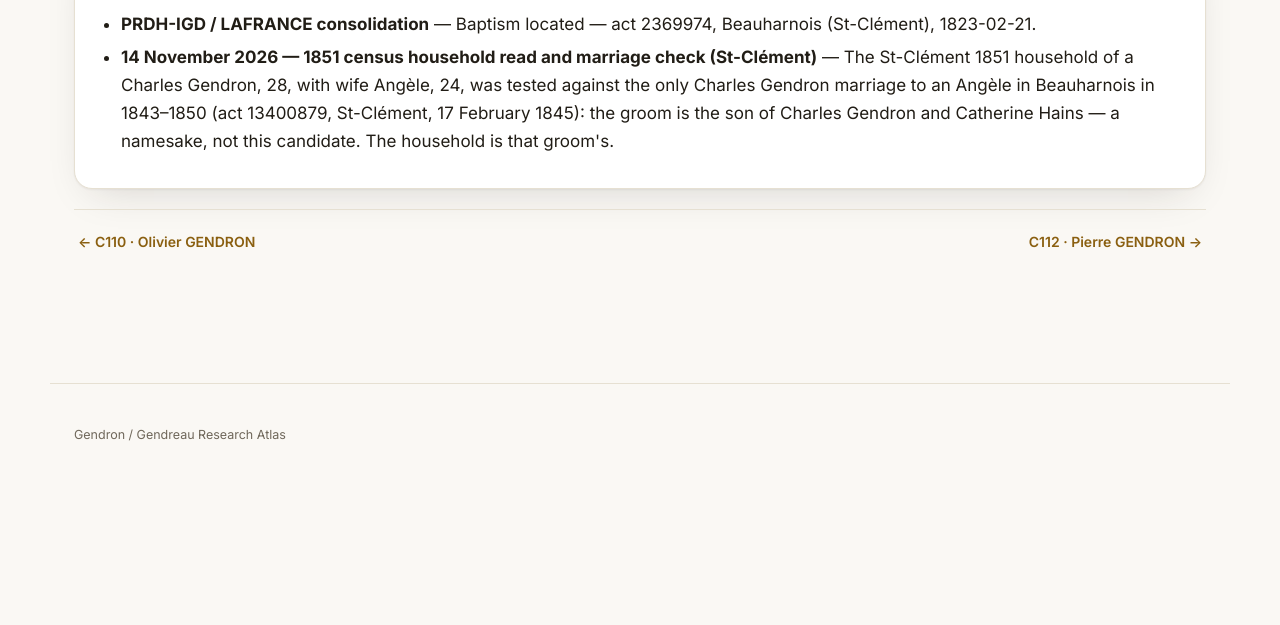
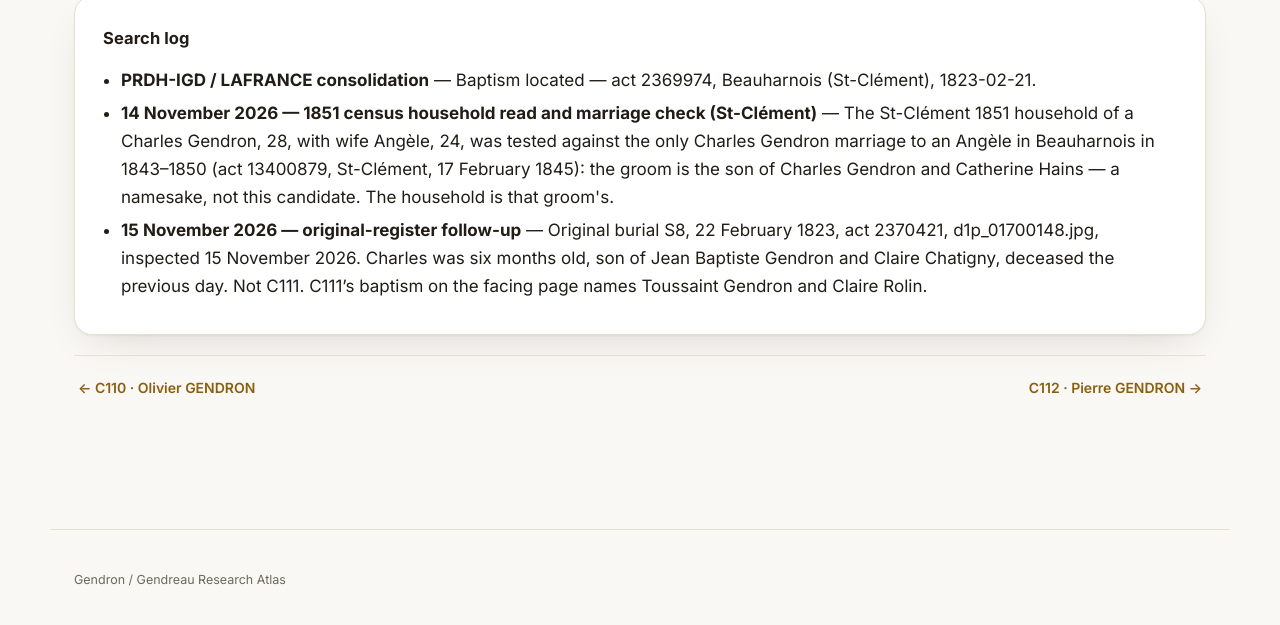
Before and after one commit to vetharmon/gendron-research, a Jekyll site: the page built from _candidates/c111.md, in a window 1280 px wide and 900 px high, scrolled down 2248 px, cut to the strip 263-888 px from the top of the window. Built offline with Jekyll 4.4.1, drawn with Linux system fonts in a browser that asks for light colours; before the commit the page ends 3003 px from its top, so only the background shows below that; some of the changed text lies outside the part shown.

Commit message:
Record original burial checks for C111 and C164

```diff
--- a/_candidates/c111.md
+++ b/_candidates/c111.md
@@ -17,6 +17,8 @@ search_log:
     outcome: "Baptism located — act 2369974, Beauharnois (St-Clément), 1823-02-21."
   - resource: "14 November 2026 — 1851 census household read and marriage check (St-Clément)"
     outcome: "The St-Clément 1851 household of a Charles Gendron, 28, with wife Angèle, 24, was tested against the only Charles Gendron marriage to an Angèle in Beauharnois in 1843–1850 (act 13400879, St-Clément, 17 February 1845): the groom is the son of Charles Gendron and Catherine Hains — a namesake, not this candidate. The household is that groom's."
+  - resource: "15 November 2026 — original-register follow-up"
+    outcome: "Original burial S8, 22 February 1823, act 2370421, d1p_01700148.jpg, inspected 15 November 2026. Charles was six months old, son of Jean Baptiste Gendron and Claire Chatigny, deceased the previous day. Not C111. C111’s baptism on the facing page names Toussaint Gendron and Claire Rolin."
 permalink: /candidates/c111/
 sources:
   - label: "LAFRANCE baptism (act 2369974)"
@@ -27,6 +29,10 @@ sources:
     url: "https://www.familysearch.org/ark:/61903/3:1:3QS7-L993-WNYH"
     access: "Free FamilySearch account"
     provenance: "Quebec, Catholic Parish Registers, 1621-1979 — image 331, DGS 5469007. Matched to the LAFRANCE act on name, date and parents (12 Nov 2026)."
+  - label: "Namesake burial, 22 February 1823"
+    url: "https://www.genealogiequebec.com/Membership/LAFRANCE/img/acte/2370421"
+    access: "Account or subscription required"
+    provenance: "Original burial S8, 22 February 1823, act 2370421, d1p_01700148.jpg, inspected 15 November 2026. Charles was six months old, son of Jean Baptiste Gendron and Claire Chatigny, deceased the previous day. Not C111. C111’s baptism on the facing page names Toussaint Gendron and Claire Rolin."
 filenames:
   []
 ---
@@ -38,3 +44,7 @@ Charles Gendron was baptized on 21 February 1823 at Beauharnois (St-Clément), t
 ## Documents
 
 - **[Baptism, 21 February 1823 — LAFRANCE act 2369974](https://www.genealogiequebec.com/Membership/LAFRANCE/acte/2369974)** — His baptism at Beauharnois, the only record attached to him in his file.
+
+## Further record check
+
+The Charles Gendron buried on 22 February 1823 was six months old and the son of Jean Baptiste Gendron and Claire Chatigny. His burial and C111’s baptism appear on facing pages of the same register image. They are different children.
```
Also changed, not shown: _candidates/c164.md (+10 -0 lines).
